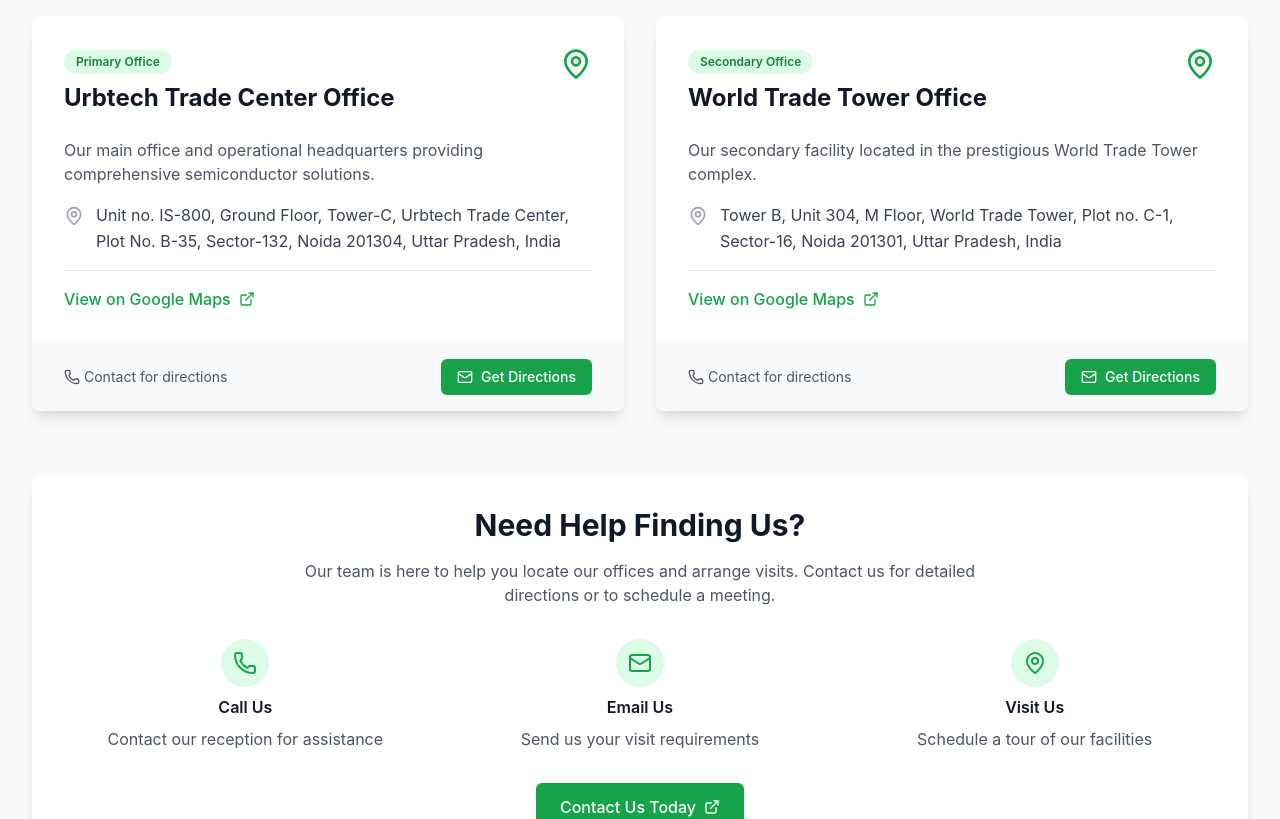
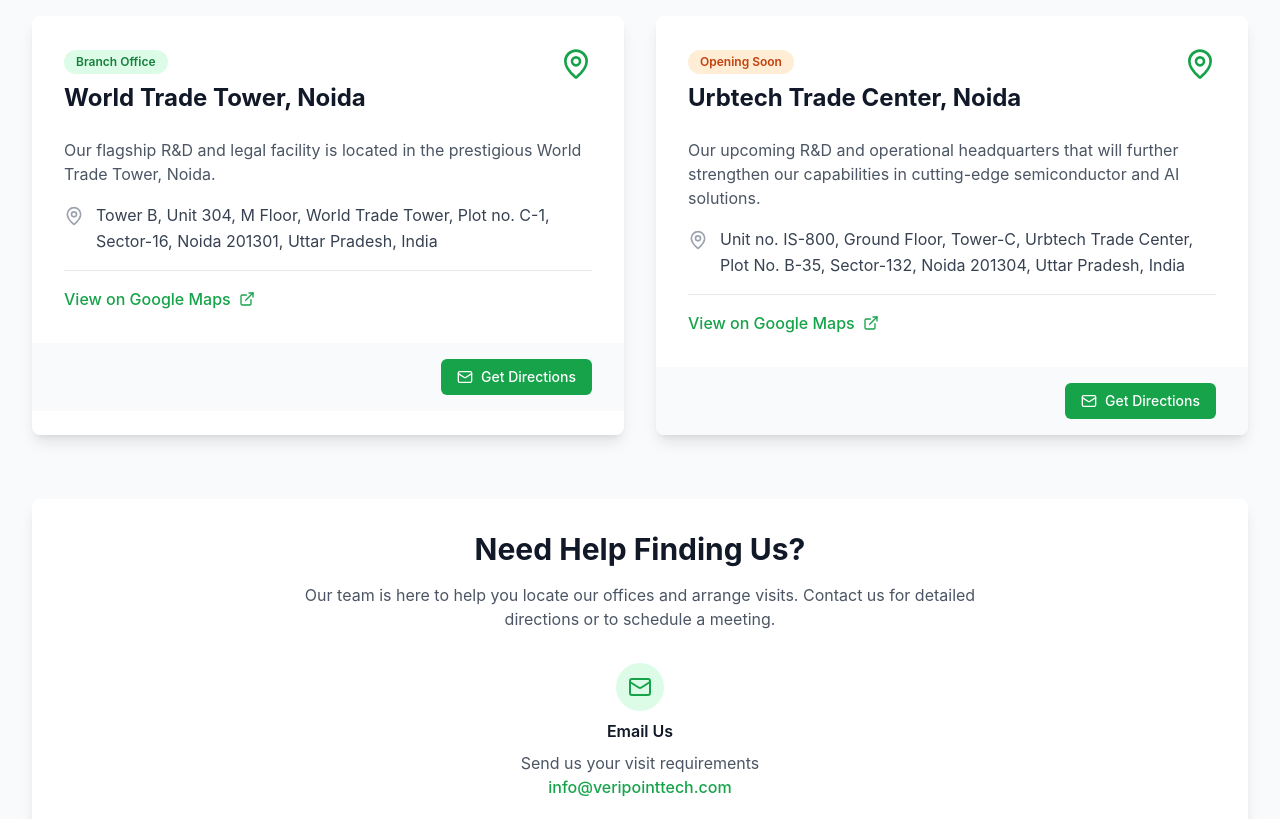
Before and after one commit to abhilasha-2302/main, a Next.js app: page /locations in a window 1280 px wide. Shown: the part 360-1179 px from the top of the page. Built offline with nearby package versions, Linux system fonts and the light colour scheme.

Commit message:
modified:   components/services/ServiceIntro.js #	modified:   pages/locations.js #	modified:   pages/products/sdcvp-x.js

```diff
--- a/components/services/ServiceIntro.js
+++ b/components/services/ServiceIntro.js
@@ -495,7 +495,7 @@
   const whyChooseUs = [
     {
       icon: <Award className="w-6 h-6 text-green-600" />,
-      title: 'SdCvP-X AI Accelerator',
+      title: 'SdCvP-X Verification Accelerator',
       description: 'Reliable and accurate automated verification with efficient and quick debugging'
     },
     {
--- a/pages/locations.js
+++ b/pages/locations.js
@@ -6,23 +6,23 @@
   const locations = [
     {
       id: 1,
-      name: "Urbtech Trade Center Office",
+      name: "World Trade Tower, Noida",
+      address:
+        "Tower B, Unit 304, M Floor, World Trade Tower, Plot no. C-1, Sector-16, Noida 201301, Uttar Pradesh, India",
+      mapUrl: "https://g.co/kgs/Zi7LsxD",
+      type: "Branch Office",
+      description:
+        "Our flagship R&D and legal facility is located in the prestigious World Trade Tower, Noida.",
+    },
+    {
+      id: 2,
+      name: "Urbtech Trade Center, Noida",
       address:
         "Unit no. IS-800, Ground Floor, Tower-C, Urbtech Trade Center, Plot No. B-35, Sector-132, Noida 201304, Uttar Pradesh, India",
       mapUrl: "https://g.co/kgs/HWqEdXs",
-      type: "Primary Office",
+      type: "Opening Soon",
       description:
-        "Our main office and operational headquarters providing comprehensive semiconductor solutions.",
-    },
-    {
-      id: 2,
-      name: "World Trade Tower Office",
-      address:
-        "Tower B, Unit 304, M Floor, World Trade Tower, Plot no. C-1, Sector-16, Noida 201301, Uttar Pradesh, India",
-      mapUrl: "https://g.co/kgs/Zi7LsxD",
-      type: "Secondary Office",
-      description:
-        "Our secondary facility located in the prestigious World Trade Tower complex.",
+        "Our upcoming R&D and operational headquarters that will further strengthen our capabilities in cutting-edge semiconductor and AI solutions.",
     },
   ];
 
@@ -55,7 +55,11 @@
                 <div className="p-8">
                   <div className="flex items-start justify-between mb-4">
                     <div>
-                      <span className="inline-block px-3 py-1 text-xs font-semibold text-green-700 bg-green-100 rounded-full mb-2">
+                      <span className={`inline-block px-3 py-1 text-xs font-semibold rounded-full mb-2 ${
+                        location.type === "Opening Soon"
+                          ? "text-orange-700 bg-orange-100"
+                          : "text-green-700 bg-green-100"
+                      }`}>
                         {location.type}
                       </span>
                       <h3 className="text-2xl font-bold text-gray-900 mb-2">
@@ -93,13 +97,7 @@
                 </div>
 
                 <div className="bg-gray-50 px-8 py-4">
-                  <div className="flex flex-col sm:flex-row sm:items-center sm:justify-between space-y-2 sm:space-y-0">
-                    <div className="flex items-center space-x-4 text-sm text-gray-600">
-                      <div className="flex items-center space-x-1">
-                        <Phone size={16} />
-                        <span>Contact for directions</span>
-                      </div>
-                    </div>
+                  <div className="flex justify-end">
                     <button className="inline-flex items-center px-4 py-2 bg-green-600 text-white text-sm font-medium rounded-md hover:bg-green-700 transition-colors duration-200">
                       <Mail size={16} className="mr-2" />
                       Get Directions
@@ -123,42 +121,32 @@
               </p>
             </div>
 
-            <div className="grid md:grid-cols-3 gap-8 text-center">
-              <div className="space-y-2">
-                <div className="w-12 h-12 bg-green-100 rounded-full flex items-center justify-center mx-auto">
-                  <Phone className="text-green-600" size={24} />
-                </div>
-                <h3 className="font-semibold text-gray-900">Call Us</h3>
-                <p className="text-gray-600">
-                  Contact our reception for assistance
-                </p>
-              </div>
-
-              <div className="space-y-2">
+            <div className="flex justify-center">
+              <div className="space-y-2 text-center">
                 <div className="w-12 h-12 bg-green-100 rounded-full flex items-center justify-center mx-auto">
                   <Mail className="text-green-600" size={24} />
                 </div>
                 <h3 className="font-semibold text-gray-900">Email Us</h3>
                 <p className="text-gray-600">Send us your visit requirements</p>
-              </div>
-
-              <div className="space-y-2">
-                <div className="w-12 h-12 bg-green-100 rounded-full flex items-center justify-center mx-auto">
-                  <MapPin className="text-green-600" size={24} />
-                </div>
-                <h3 className="font-semibold text-gray-900">Visit Us</h3>
-                <p className="text-gray-600">Schedule a tour of our facilities</p>
+                <a
+                  href="mailto:info@veripointtech.com"
+                  className="text-green-600 hover:text-green-700 font-medium transition-colors duration-200"
+                >
+                  info@veripointtech.com
+                </a>
               </div>
             </div>
 
             <div className="mt-8 text-center">
-              <Link
-                href="/contact"
+              <a
+                href="https://forms.gle/FgfXGEamse6BUG5CA"
+                target="_blank"
+                rel="noopener noreferrer"
                 className="inline-flex items-center px-6 py-3 bg-green-600 text-white font-medium rounded-md hover:bg-green-700 transition-colors duration-200"
               >
                 Contact Us Today
                 <ExternalLink size={16} className="ml-2" />
-              </Link>
+              </a>
             </div>
           </div>
         </div>
--- a/pages/products/sdcvp-x.js
+++ b/pages/products/sdcvp-x.js
@@ -413,7 +413,7 @@
       <section className="py-20 bg-green-50">
         <div className="max-w-7xl mx-auto px-4 sm:px-6 lg:px-8">
           <div className="text-center mb-16">
-            <h2 className="text-4xl font-bold text-gray-900 mb-6">Proven Across Industries</h2>
+            <h2 className="text-4xl font-bold text-gray-900 mb-6">Proven Across IP/SoC/ASIC/FPGA</h2>
             <p className="text-xl text-gray-600 max-w-3xl mx-auto mb-8">
               Real results from actual deployments across semiconductors, automotive, datacenter, consumer electronics and more
             </p>
```
